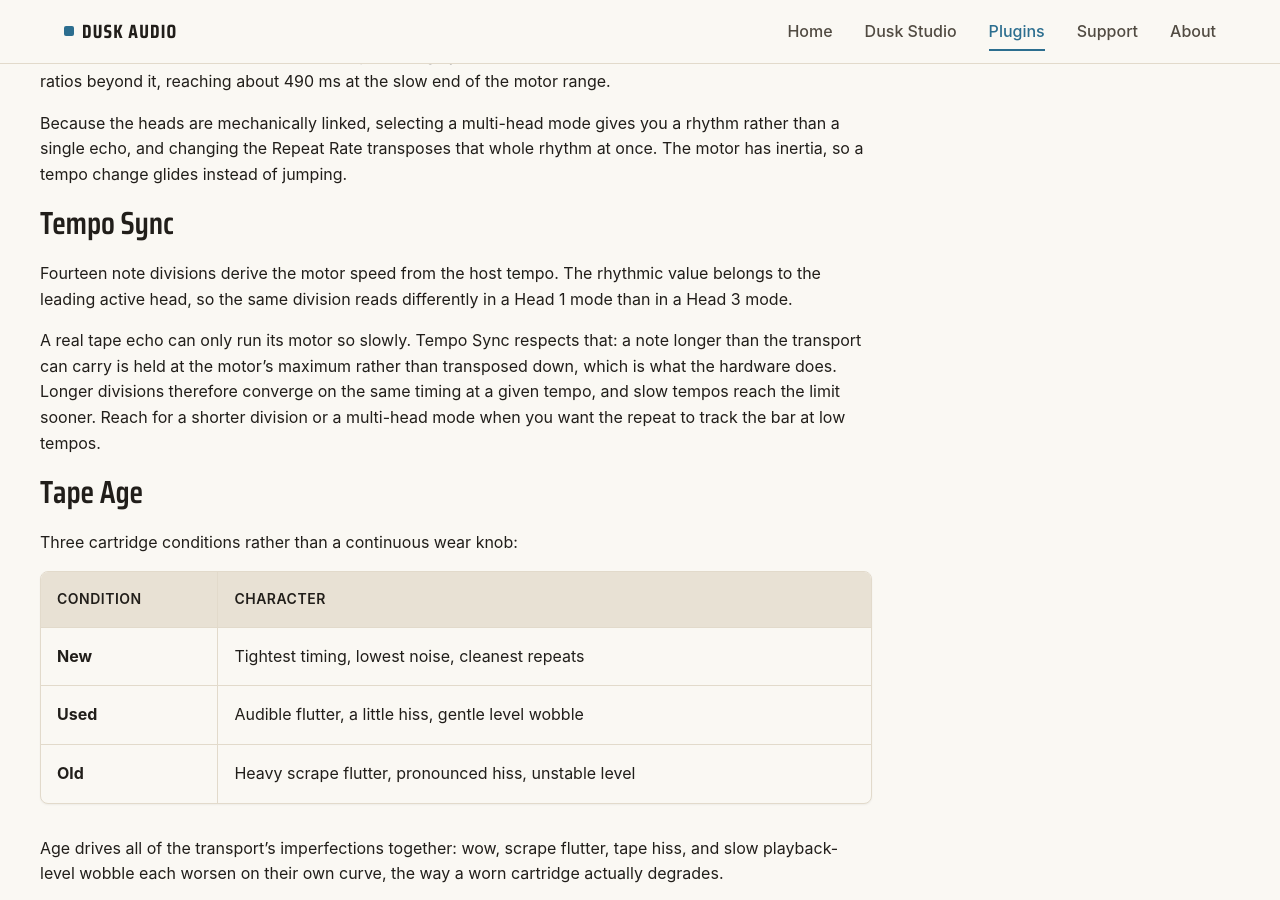
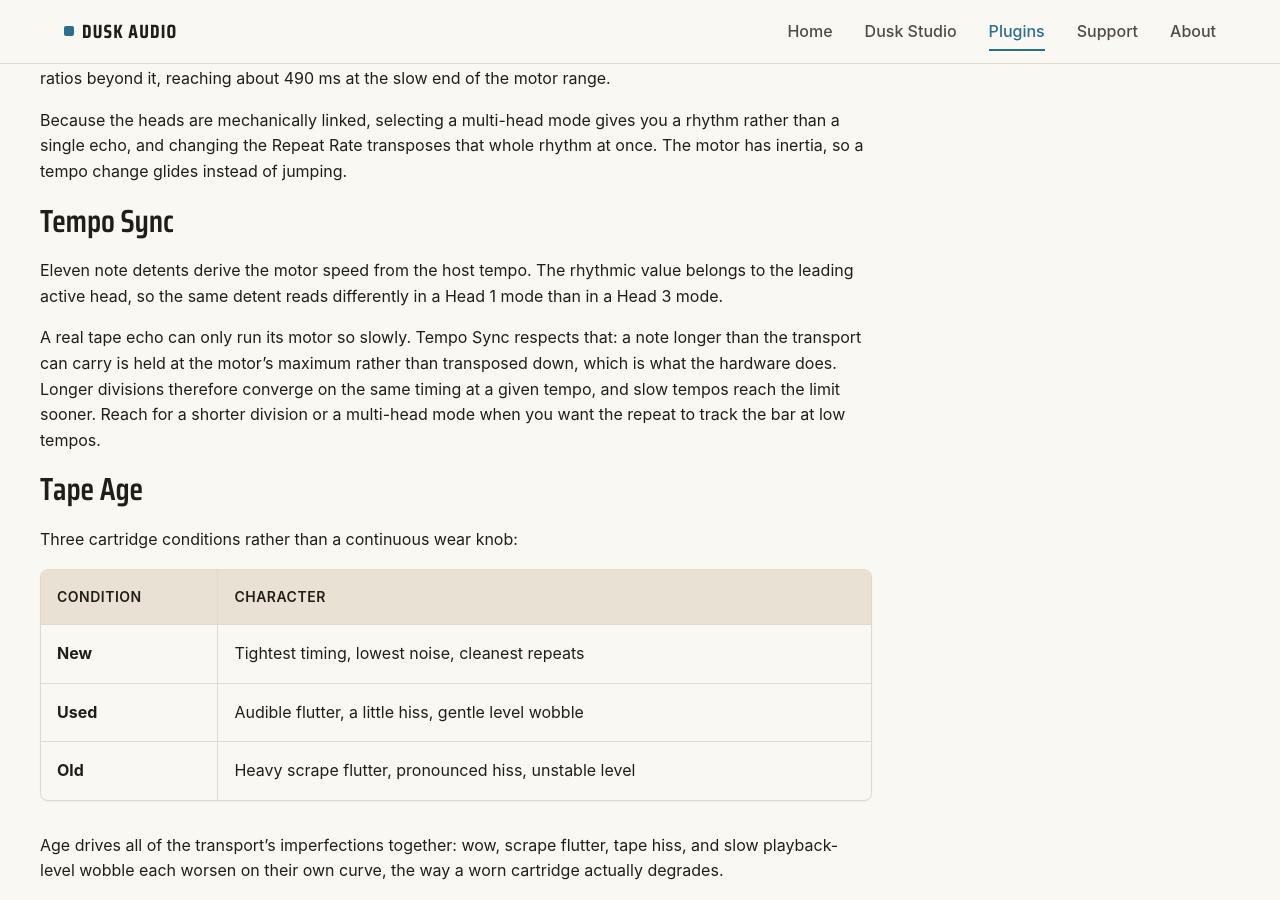
Before and after one commit to dusk-audio/dusk-audio.github.io, a Jekyll site: the page built from _plugins/tape-echo-2.md, in a window 1280 px wide and 900 px high, scrolled down 1930 px. Built offline with Jekyll 4.4.1, drawn with Linux system fonts in a browser that asks for light colours; some of the changed text lies outside the part shown.

Commit message:
Tape Echo 2: correct the sync detent count and refresh stale assets
The page and plugins.yml claimed 14 tempo-sync note divisions. The control
has eleven detents:

    static constexpr int kNumSyncKnobPositions = 11;
    static_assert(kNumSyncKnobPositions == 11,
                  "the tempo-sync Echo Rate control has eleven detents");

The underlying kSyncDivisions table holds 16 entries, all reachable across
the three leading-head rows, so 14 matched neither number.

Replace the screenshot: the published capture predates 1.0.0 and shows a
detached LCD-style value box for Tape Age plus a FREE readout on Tempo Sync.
Both are gone from the shipping UI, which draws an engraved NEW/USED/OLD
scale on the rail instead, and the string "FREE" no longer exists anywhere
in the source. The replacement is a current capture, but at 1x rather than
the previous 2x, so it is worth recapturing at 2x for retina.

Regenerate both manual PDFs against the corrected manual source, which now
leads with the panel legends and gives the host automation name in
parentheses for the seven parameters whose names differ.

```diff
--- a/_data/plugins.yml
+++ b/_data/plugins.yml
@@ -114,8 +114,8 @@
   description: A three-head tape echo and spring reverb modeled end to end, with 12
     echo modes, mechanical head timing across the full motor range, tape saturation,
     wow and flutter that worsen with tape age, splice dropout, and regeneration that
-    runs all the way into self-oscillation. Tempo sync offers 14 note divisions held
-    to the transport's physical range, as on the hardware. 13 factory presets,
+    runs all the way into self-oscillation. Tempo sync offers eleven note detents
+    held to the transport's physical range, as on the hardware. 13 factory presets,
     record-path VU and peak metering, dry/wet mix, and independent echo and spring
     panning. Completely free.
   status: released
--- a/_plugins/tape-echo-2.md
+++ b/_plugins/tape-echo-2.md
@@ -16,7 +16,7 @@ features:
   - Wow and flutter that worsen with tape age, as on the hardware
   - Automatic splice dropout as the tape join circulates past the heads
   - Regeneration that runs from a single repeat into self-oscillation
-  - "Tempo sync with 14 note divisions, held to the motor range as on the hardware"
+  - "Tempo sync across eleven note detents, held to the motor range as on the hardware"
   - Record-path VU meter with peak lamp
   - Dry/wet mix plus independent echo and spring panning
   - Record-input switch that mutes the tape feed while the spring stays live
@@ -45,7 +45,7 @@ changelog:
       - Spring reverb tank rebuilt with a linear send and recalibrated recurrence
       - Tape age drives wow, flutter, hiss, and level wobble together
       - Self-oscillation reworked so runaway builds from the tape flux, not loop gain alone
-      - Tempo sync with 14 note divisions, held to the transport's physical range
+      - Tempo sync across eleven note detents, held to the transport's physical range
       - Record-path VU and peak metering
       - 13 factory presets
 ---
@@ -85,7 +85,7 @@ Because the heads are mechanically linked, selecting a multi-head mode gives you
 
 ## Tempo Sync
 
-Fourteen note divisions derive the motor speed from the host tempo. The rhythmic value belongs to the leading active head, so the same division reads differently in a Head 1 mode than in a Head 3 mode.
+Eleven note detents derive the motor speed from the host tempo. The rhythmic value belongs to the leading active head, so the same detent reads differently in a Head 1 mode than in a Head 3 mode.
 
 A real tape echo can only run its motor so slowly. Tempo Sync respects that: a note longer than the transport can carry is held at the motor's maximum rather than transposed down, which is what the hardware does. Longer divisions therefore converge on the same timing at a given tempo, and slow tempos reach the limit sooner. Reach for a shorter division or a multi-head mode when you want the repeat to track the bar at low tempos.
 
```
Also changed, not shown: assets/images/plugins/tape-echo-2-screenshot.png, 2 other files.
